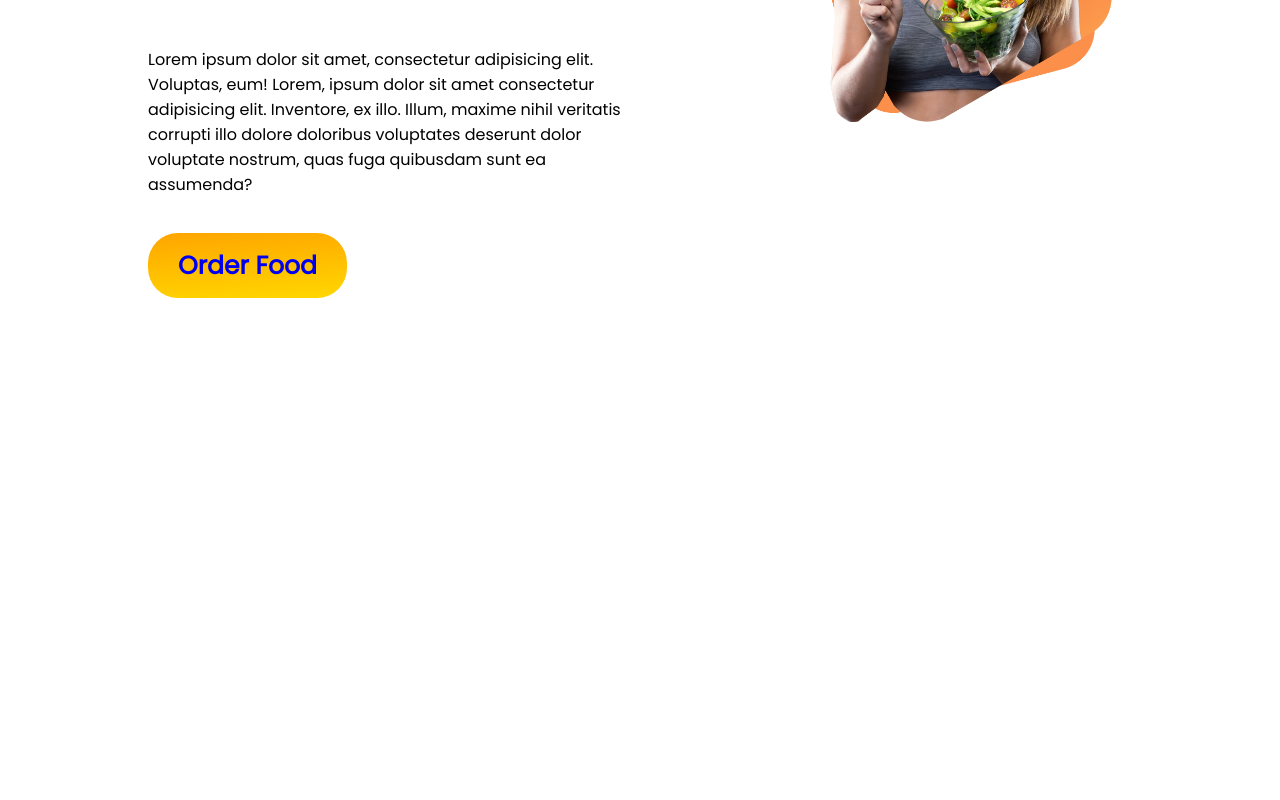
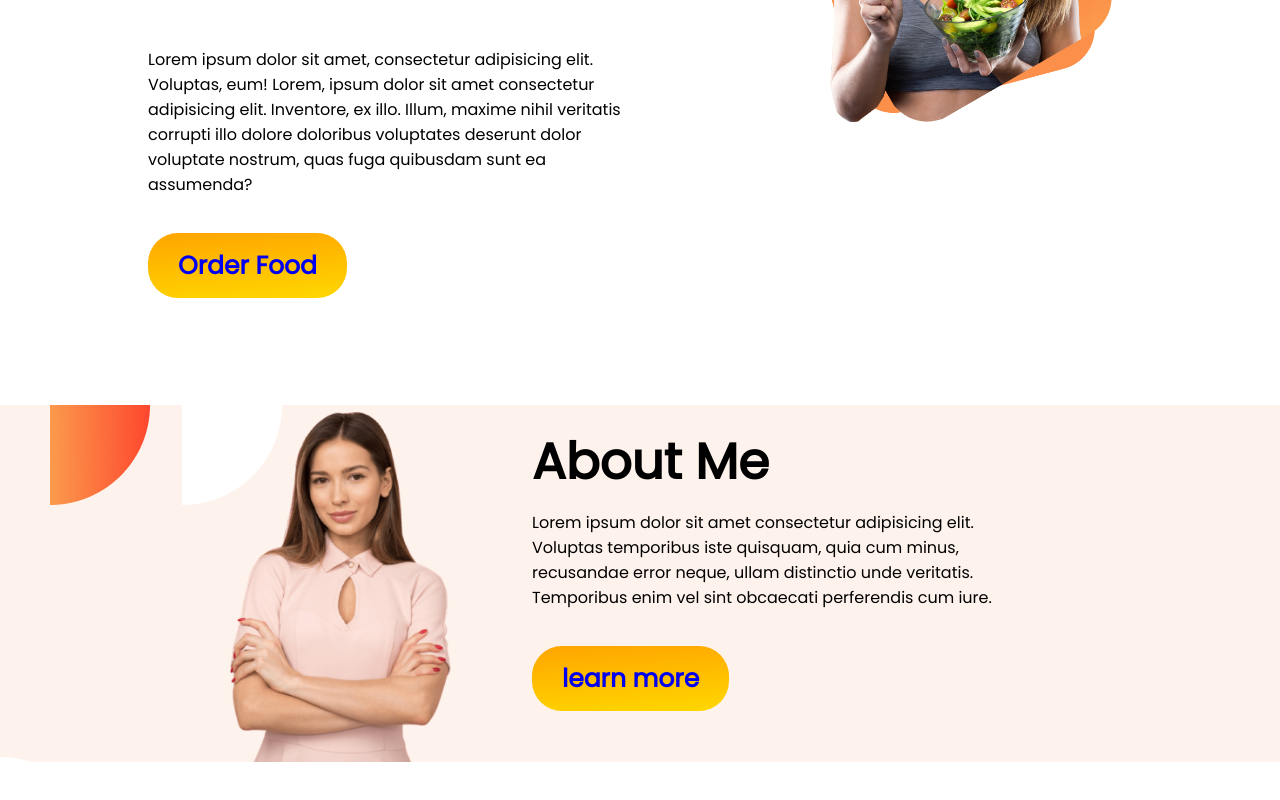
Before and after one commit to Alif-001/Assignment-01, a plain HTML site: page index.html in a window 1280 px wide. Shown: the part 348-1148 px from the top of the page. Before the commit the page ends 800 px from the top, so only its background shows below. Drawn offline with Linux system fonts and the light colour scheme.

Commit message:
complete about

```diff
--- a/index.html
+++ b/index.html
@@ -15,7 +15,7 @@
   </head>
   <body>
     <section>
-      <div class="head">
+      <div class="flex">
         <div class="half-width text">
           <h1><span class="high-light">Skip</span>The Diet,</h1>
           <h1>Just Eat Healthy</h1>
@@ -34,5 +34,22 @@
         </div>
       </div>
     </section>
+    <section id="about-me">
+      <div class="flex">
+        <div class="half-width about">
+          <img class="person" src="images/Person Image.png" alt="model" />
+        </div>
+        <div class="half-width about text">
+          <h1>About Me</h1>
+          <p>
+            Lorem ipsum dolor sit amet consectetur adipisicing elit. Voluptas
+            temporibus iste quisquam, quia cum minus, recusandae error neque,
+            ullam distinctio unde veritatis. Temporibus enim vel sint obcaecati
+            perferendis cum iure.
+          </p>
+          <a class="button" href="http://">learn more</a>
+        </div>
+      </div>
+    </section>
   </body>
 </html>
--- a/style.css
+++ b/style.css
@@ -2,8 +2,9 @@ body {
   padding: 0;
   margin: 0;
   font-family: "Poppins", sans-serif;
+  height: 500vh;
 }
-.head {
+.flex {
   display: flex;
   margin-top: 100px;
 }
@@ -38,3 +39,18 @@ p {
 
   background-image: linear-gradient(356deg, gold, orange);
 }
+.person {
+  height: 350px;
+  position: relative;
+  left: 230px;
+  top: 7px;
+}
+.about {
+  margin: 0;
+}
+#about-me {
+  background-image: url("images/7.png");
+}
+.about p {
+  margin-top: 10px;
+}
```
Also changed, not shown: images/7.png (added), images/Person Image.png (added).
